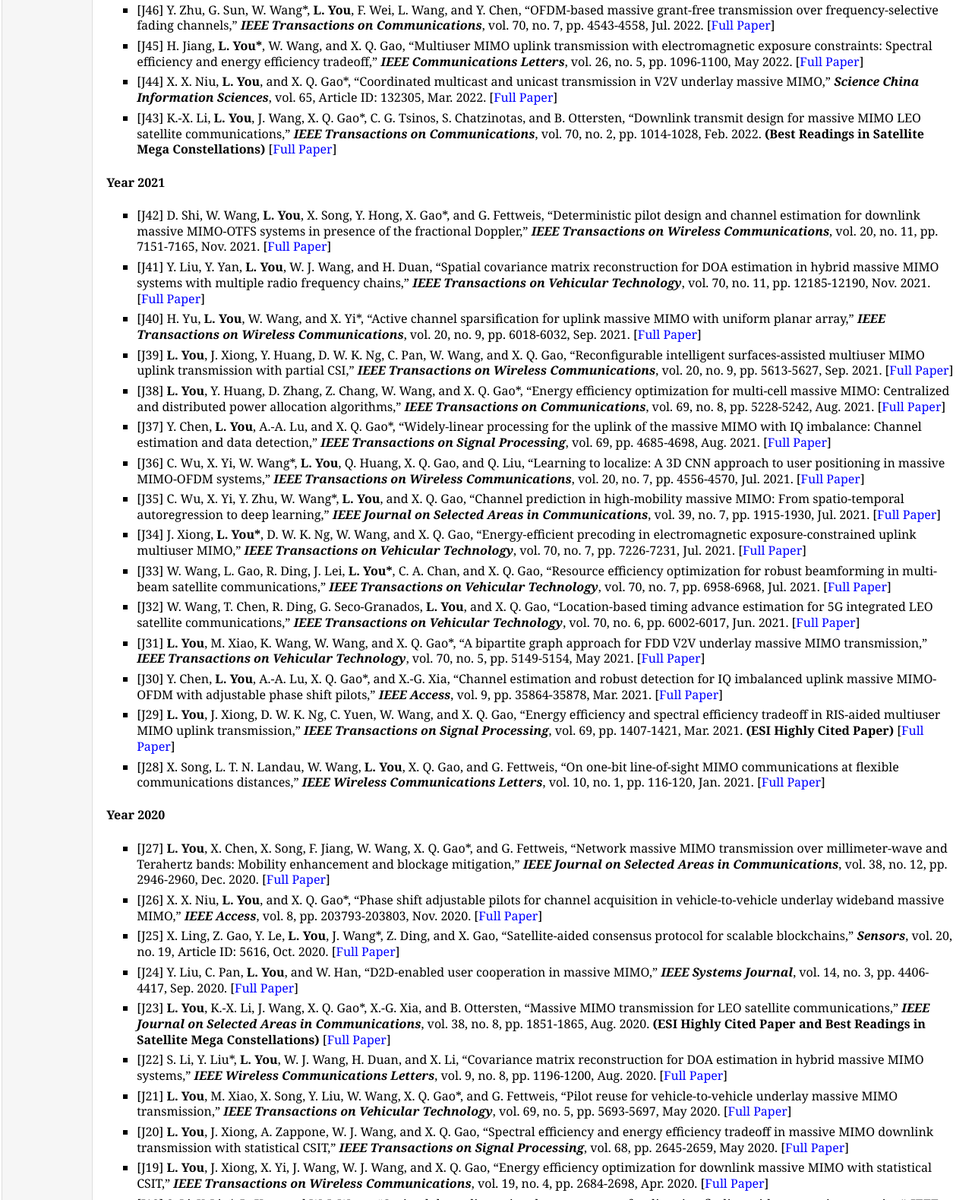
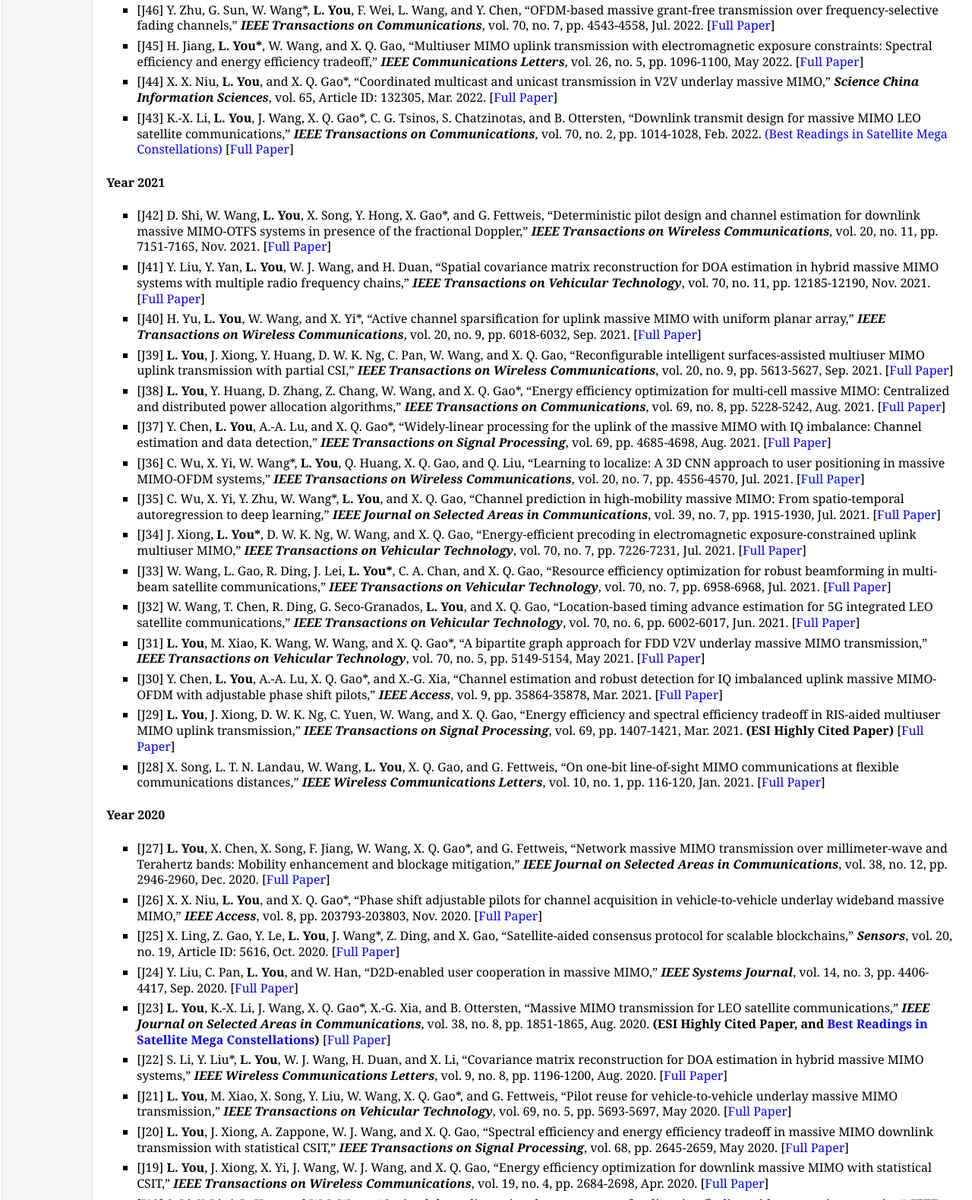
Before and after one commit to liyouSEU/liyouSEU.github.io, a plain HTML site: page publications.html in a window 1280 px wide. Shown: the part 2486-4065 px from the top of the page at 76% size. Drawn offline with Linux system fonts and the light colour scheme.

Commit message:
Update publications.html

```diff
--- a/publications.html
+++ b/publications.html
@@ -125,7 +125,7 @@
 </li>
 <li><p>[J44] X. X. Niu, <b>L. You</b>, and X. Q. Gao*, “Coordinated multicast and unicast transmission in V2V underlay massive MIMO,” <b><i>Science China Information Sciences</i></b>, vol. 65, Article ID: 132305, Mar. 2022. [<a href="https://link.springer.com/article/10.1007/s11432-020-3233-2">Full Paper</a>]</p>
 </li>
-<li><p>[J43] K.-X. Li, <b>L. You</b>, J. Wang, X. Q. Gao*, C. G. Tsinos, S. Chatzinotas, and B. Ottersten, “Downlink transmit design for massive MIMO LEO satellite communications,” <b><i>IEEE Transactions on Communications</i></b>, vol. 70, no. 2, pp. 1014-1028, Feb. 2022. <b>(Best Readings in Satellite Mega Constellations)</b> [<a href="https://ieeexplore.ieee.org/document/9628071">Full Paper</a>]</p>
+<li><p>[J43] K.-X. Li, <b>L. You</b>, J. Wang, X. Q. Gao*, C. G. Tsinos, S. Chatzinotas, and B. Ottersten, “Downlink transmit design for massive MIMO LEO satellite communications,” <b><i>IEEE Transactions on Communications</i></b>, vol. 70, no. 2, pp. 1014-1028, Feb. 2022. <a href="https://www.comsoc.org/publications/best-readings/satellite-mega-constellations">(Best Readings in Satellite Mega Constellations)</a> [<a href="https://ieeexplore.ieee.org/document/9628071">Full Paper</a>]</p>
 </li>
 </ul>
 <h4>Year 2021</h4>
@@ -171,7 +171,7 @@
 </li>
 <li><p>[J24] Y. Liu, C. Pan, <b>L. You</b>, and W. Han, “D2D-enabled user cooperation in massive MIMO,” <b><i>IEEE Systems Journal</i></b>, vol. 14, no. 3, pp. 4406-4417, Sep. 2020. [<a href="https://ieeexplore.ieee.org/document/8865622">Full Paper</a>]</p>
 </li>
-<li><p>[J23] <b>L. You</b>, K.-X. Li, J. Wang, X. Q. Gao*, X.-G. Xia, and B. Ottersten, “Massive MIMO transmission for LEO satellite communications,” <b><i>IEEE Journal on Selected Areas in Communications</i></b>, vol. 38, no. 8, pp. 1851-1865, Aug. 2020. <b>(ESI Highly Cited Paper and Best Readings in Satellite Mega Constellations)</b> [<a href="https://ieeexplore.ieee.org/document/9110855">Full Paper</a>]</p>
+<li><p>[J23] <b>L. You</b>, K.-X. Li, J. Wang, X. Q. Gao*, X.-G. Xia, and B. Ottersten, “Massive MIMO transmission for LEO satellite communications,” <b><i>IEEE Journal on Selected Areas in Communications</i></b>, vol. 38, no. 8, pp. 1851-1865, Aug. 2020. <b>(ESI Highly Cited Paper, and <a href="https://www.comsoc.org/publications/best-readings/satellite-mega-constellations">Best Readings in Satellite Mega Constellations</a>)</b> [<a href="https://ieeexplore.ieee.org/document/9110855">Full Paper</a>]</p>
 </li>
 <li><p>[J22] S. Li, Y. Liu*, <b>L. You</b>, W. J. Wang, H. Duan, and X. Li, “Covariance matrix reconstruction for DOA estimation in hybrid massive MIMO systems,” <b><i>IEEE Wireless Communications Letters</i></b>, vol. 9, no. 8, pp. 1196-1200, Aug. 2020. [<a href="https://ieeexplore.ieee.org/document/9052650">Full Paper</a>]</p>
 </li>
```
